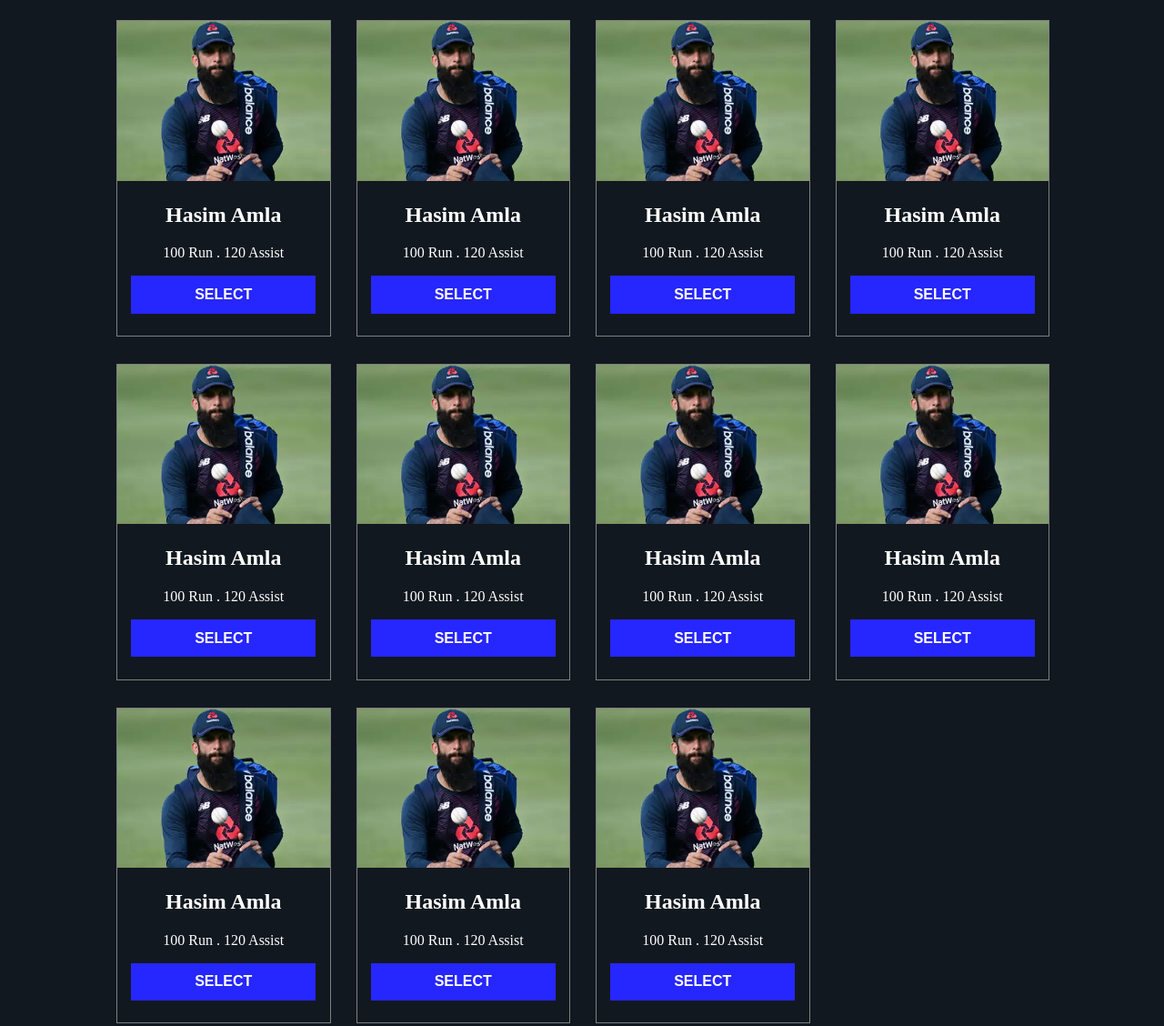
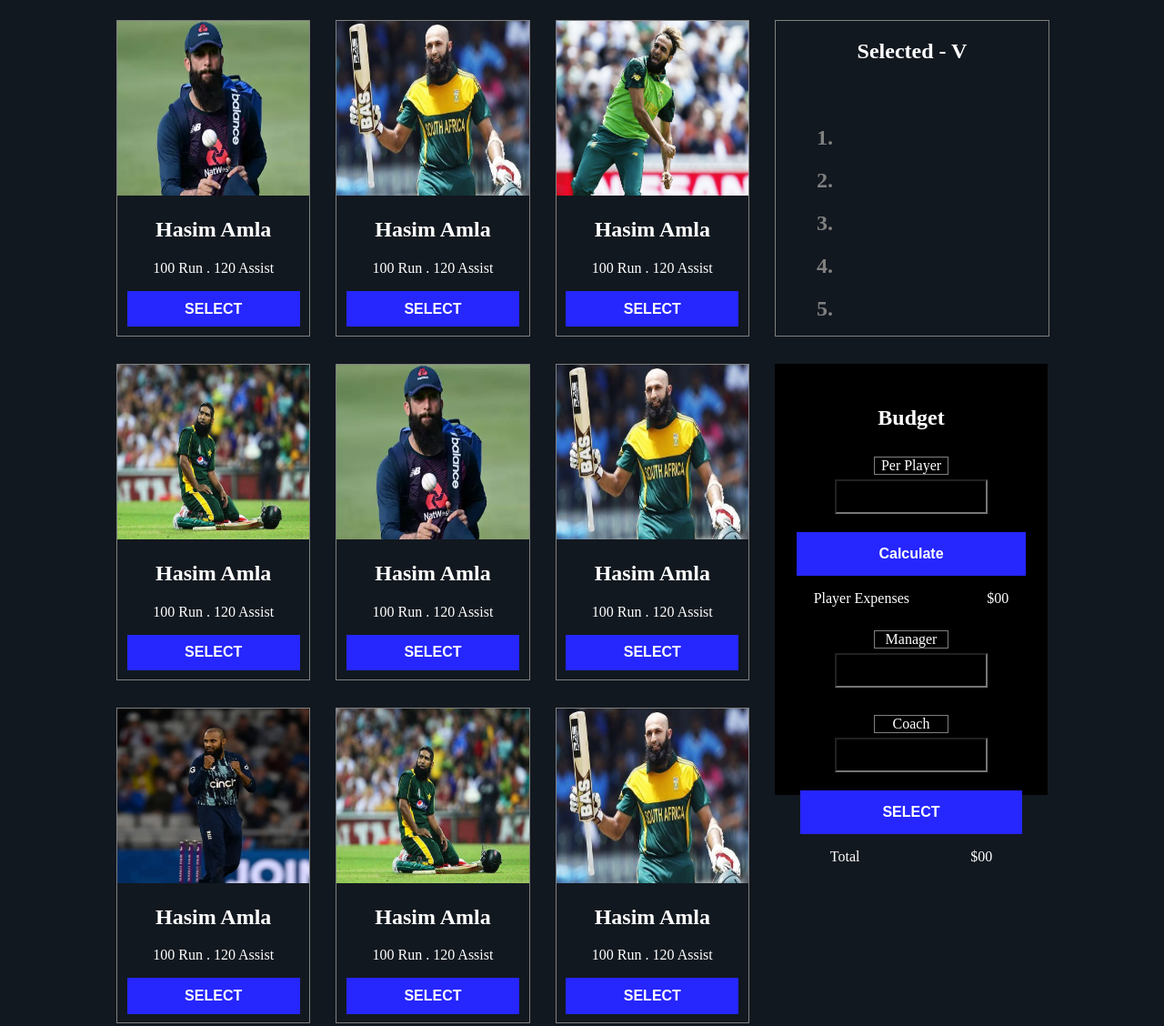
Before and after one commit to arifulsinbad/Select--Best-Five, a plain HTML site: page index.html in a window 1280 px wide. Shown: the part 600-1728 px from the top of the page at 91% size. Drawn offline with Linux system fonts and the light colour scheme.

Commit message:
commit 3

```diff
--- a/index.html
+++ b/index.html
@@ -42,7 +42,40 @@
   </div>
   <div class="player-1">
    <div class="players">
-    <img src="images/player-1.webp" alt="">
+    <img src="images/player-2.jpg" alt="">
+   </div>
+   <div class="btnName">
+    <h1>Hasim Amla</h1>
+   <p>100 Run . 120 Assist</p>
+   <button>SELECT</button>
+   </div>
+  </div>
+  <div class="player-1">
+   <div class="players">
+    <img src="images/player-3.jpg" alt="">
+   </div>
+   <div class="btnName">
+    <h1>Hasim Amla</h1>
+   <p>100 Run . 120 Assist</p>
+   <button>SELECT</button>
+   </div>
+  </div>
+  <div class="player-1">
+   <div class="players">
+    <h1>Selected - V</h1>
+   </div>
+   <div class="btnName">
+   <h2>1.</h2>
+   <h2>2.</h2>
+   <h2>3.</h2>
+   <h2>4.</h2>
+   <h2>5.</h2>
+
+   </div>
+  </div>
+  <div class="player-1">
+   <div class="players">
+    <img src="images/player-5.webp" alt="">
    </div>
    <div class="btnName">
     <h1>Hasim Amla</h1>
@@ -62,7 +95,53 @@
   </div>
   <div class="player-1">
    <div class="players">
-    <img src="images/player-1.webp" alt="">
+    <img src="images/player-2.jpg" alt="">
+   </div>
+   <div class="btnName">
+    <h1>Hasim Amla</h1>
+   <p>100 Run . 120 Assist</p>
+   <button>SELECT</button>
+   </div>
+  </div>
+  <div  class="budget">
+   <div class="players">
+   <h1>Budget</h1>
+   <div class="label">
+     <label for="">Per Player</label>
+   </div>
+   <div class="input-div">
+    <input type="number" name="" id="">
+   </div>
+   <button>Calculate</button>
+   </div>
+   <div class="">
+<div class="total">
+  <p>Player Expenses</p>
+<p>  <span>$<span>00</span></span></p>
+</div>
+ <div  class="label">
+   <label  for="">Manager</label>
+ </div>
+  <div class="input-div">
+
+  <input type="number" name="" id="">
+ </div>
+   <div  class="label">
+     <label  for="">Coach</label>
+   </div>
+    <div class="input-div">
+     <input  type="number" name="" id="">
+   </div>
+   <button>SELECT</button>
+  <div class="total">
+    <p>Total </p>
+    <p><span>$00</span></p>
+  </div>
+   </div>
+  </div>
+  <div class="player-1 ">
+   <div class="players">
+    <img src="images/player-4.webp" alt="">
    </div>
    <div class="btnName">
     <h1>Hasim Amla</h1>
@@ -72,7 +151,7 @@
   </div>
   <div class="player-1">
    <div class="players">
-    <img src="images/player-1.webp" alt="">
+    <img src="images/player-5.webp" alt="">
    </div>
    <div class="btnName">
     <h1>Hasim Amla</h1>
@@ -82,7 +161,17 @@
   </div>
   <div class="player-1">
    <div class="players">
-    <img src="images/player-1.webp" alt="">
+    <img src="images/player-2.jpg" alt="">
+   </div>
+   <div class="btnName">
+    <h1>Hasim Amla</h1>
+   <p>100 Run . 120 Assist</p>
+   <button>SELECT</button>
+   </div>
+  </div>
+  <div class="player-1 grid-column">
+   <div class="players">
+    <img src="images/player-3.jpg" alt="">
    </div>
    <div class="btnName">
     <h1>Hasim Amla</h1>
@@ -92,7 +181,7 @@
   </div>
   <div class="player-1">
    <div class="players">
-    <img src="images/player-1.webp" alt="">
+    <img src="images/player-4.webp" alt="">
    </div>
    <div class="btnName">
     <h1>Hasim Amla</h1>
@@ -102,67 +191,7 @@
   </div>
   <div class="player-1">
    <div class="players">
-    <img src="images/player-1.webp" alt="">
-   </div>
-   <div class="btnName">
-    <h1>Hasim Amla</h1>
-   <p>100 Run . 120 Assist</p>
-   <button>SELECT</button>
-   </div>
-  </div>
-  <div class="player-1 ">
-   <div class="players">
-    <img src="images/player-1.webp" alt="">
-   </div>
-   <div class="btnName">
-    <h1>Hasim Amla</h1>
-   <p>100 Run . 120 Assist</p>
-   <button>SELECT</button>
-   </div>
-  </div>
-  <div class="player-1">
-   <div class="players">
-    <img src="images/player-1.webp" alt="">
-   </div>
-   <div class="btnName">
-    <h1>Hasim Amla</h1>
-   <p>100 Run . 120 Assist</p>
-   <button>SELECT</button>
-   </div>
-  </div>
-  <div class="player-1">
-   <div class="players">
-    <img src="images/player-1.webp" alt="">
-   </div>
-   <div class="btnName">
-    <h1>Hasim Amla</h1>
-   <p>100 Run . 120 Assist</p>
-   <button>SELECT</button>
-   </div>
-  </div>
-  <div class="player-1 grid-column">
-   <div class="players">
-    <img src="images/player-1.webp" alt="">
-   </div>
-   <div class="btnName">
-    <h1>Hasim Amla</h1>
-   <p>100 Run . 120 Assist</p>
-   <button>SELECT</button>
-   </div>
-  </div>
-  <div class="player-1">
-   <div class="players">
-    <img src="images/player-1.webp" alt="">
-   </div>
-   <div class="btnName">
-    <h1>Hasim Amla</h1>
-   <p>100 Run . 120 Assist</p>
-   <button>SELECT</button>
-   </div>
-  </div>
-  <div class="player-1">
-   <div class="players">
-    <img src="images/player-1.webp" alt="">
+    <img src="images/player-5.webp" alt="">
    </div>
    <div class="btnName">
     <h1>Hasim Amla</h1>
--- a/style/style.css
+++ b/style/style.css
@@ -31,6 +31,7 @@ padding-top: 7vw;
 }
 .players img{
  width: 100%;
+ height: 15vw;
 
 }
 .player-1{
@@ -69,3 +70,46 @@ button:hover{
 .grid-column{
  grid-column: 1/2;
 }
+.btnName h2{
+ position: relative;
+ left: -4em;
+ top: 2em;
+ color: gray;
+}
+.budget{
+ color: white;
+ width: 300px;
+ text-align:center;
+ background-color: black;
+ grid-column: 4;
+ grid-row: 2 / span 2;
+ height: 35vw;
+ padding-top: 2vw;
+}
+.budget input{
+ width: 20vh;
+ height: 4vh;
+ background-color: black;
+ color: white;
+
+
+}
+.label{
+
+ border: 1px solid gray;
+ width: 80px;
+ margin: auto;
+ position: relative;
+ bottom: 6px;
+ top: 10px;
+
+}
+.input-div{
+margin-bottom: 20px;
+margin-top: 15px;
+
+}
+.total{
+ display: flex;
+justify-content:space-around;
+}
```
